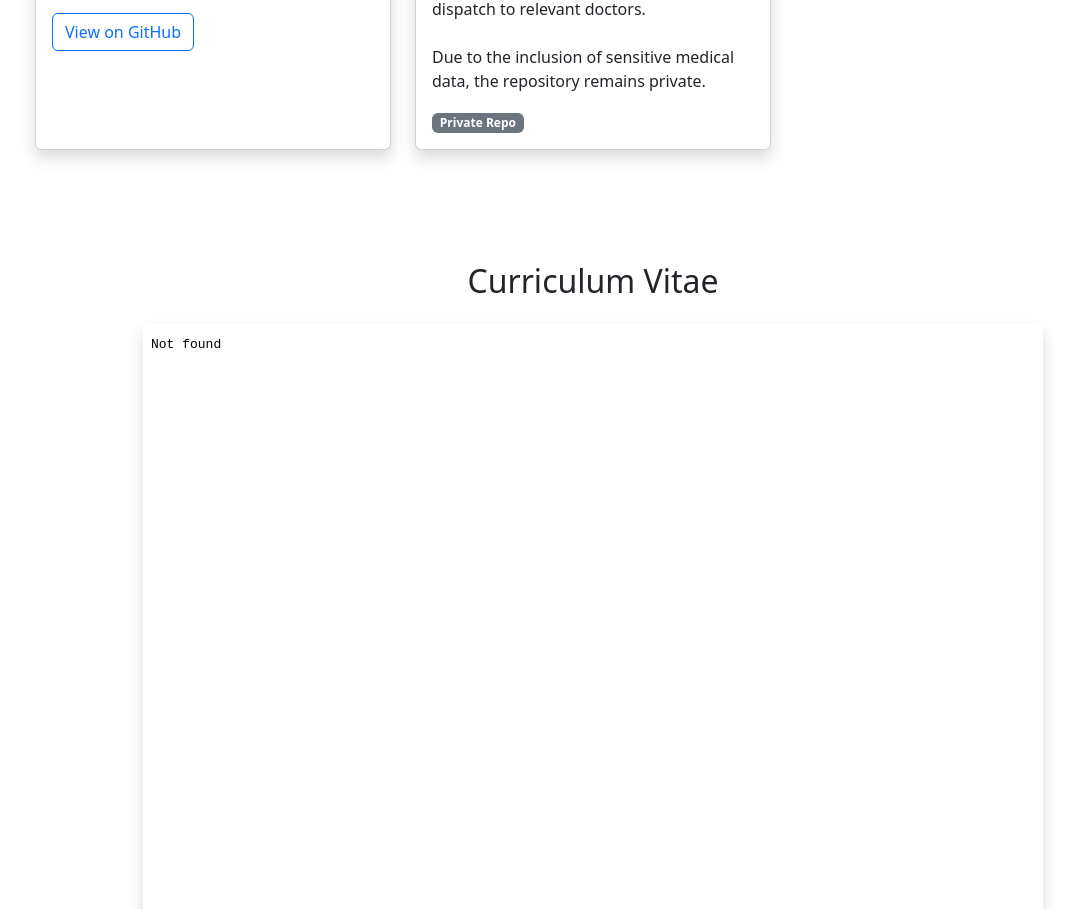
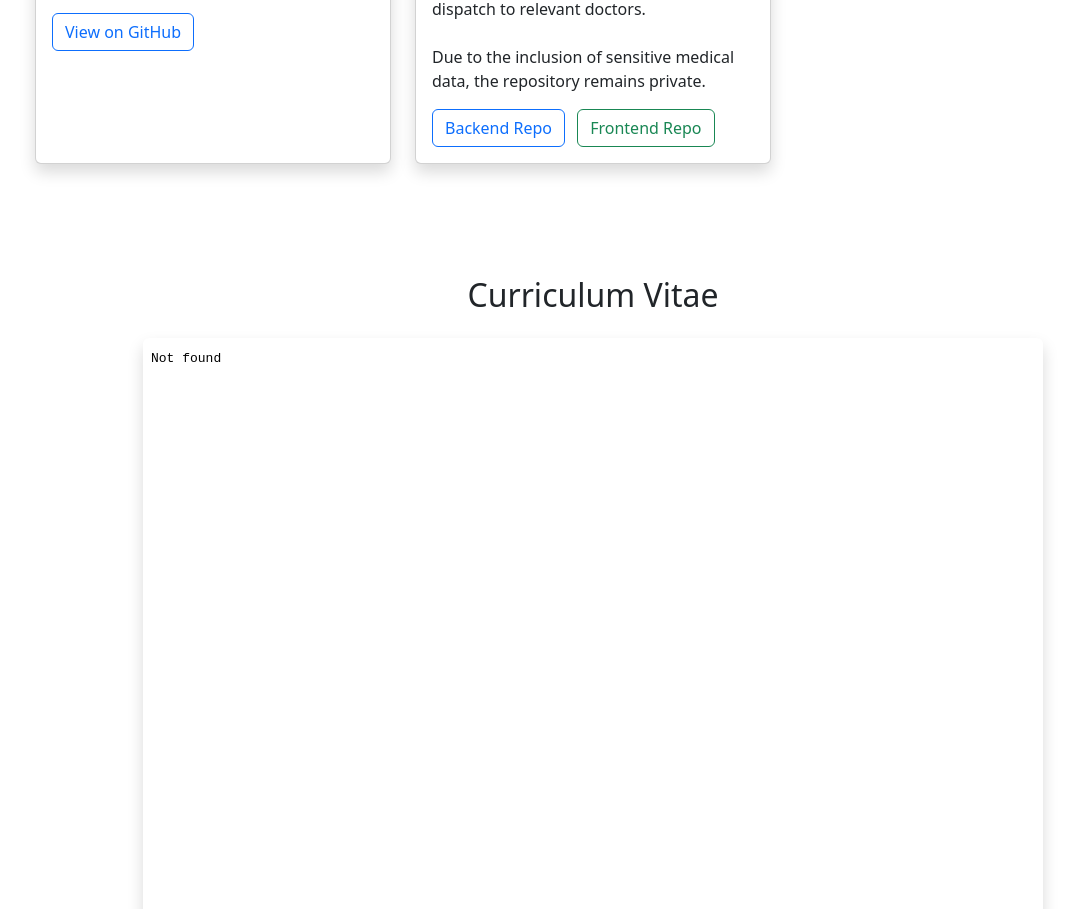
Before and after one commit to ReinardPieters/ReinardPieters.github.io, a plain HTML site: page index.html in a window 1280 px wide. Shown: the part 1273-2182 px from the top of the page, without its empty margins (47-1124 px from the left). Drawn offline with nearby package versions, Linux system fonts and the light colour scheme.

Commit message:
Update index.html

```diff
--- a/index.html
+++ b/index.html
@@ -154,7 +154,8 @@
                     <br><br>
                     Due to the inclusion of sensitive medical data, the repository remains private.
                 </p>
-                <span class="badge bg-secondary">Private Repo</span>
+                <a href="https://github.com/ReinardPieters/ConsentForm-Frontend" target="_blank" class="btn btn-outline-primary me-2">Backend Repo</a>
+                <a href="https://github.com/ReinardPieters/ConsentForm-Frontend" target="_blank" class="btn btn-outline-success">Frontend Repo</a>
             </div>
         </div>
     </div>
```
